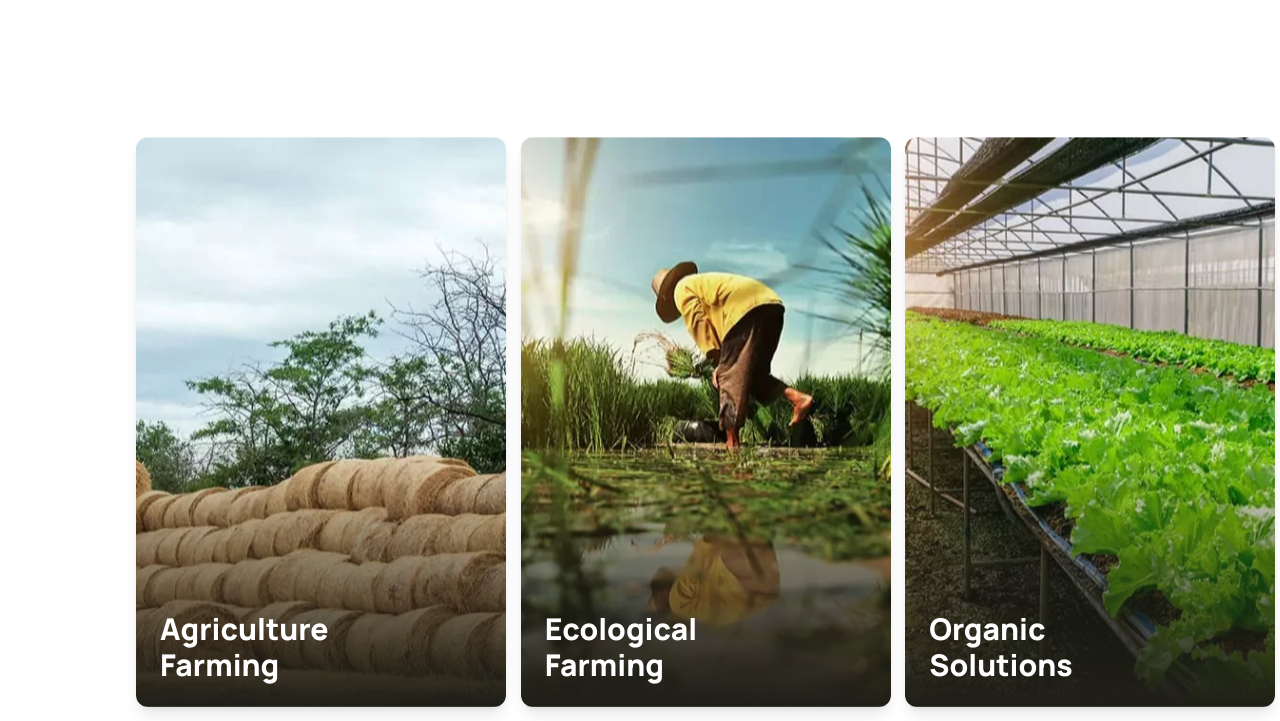
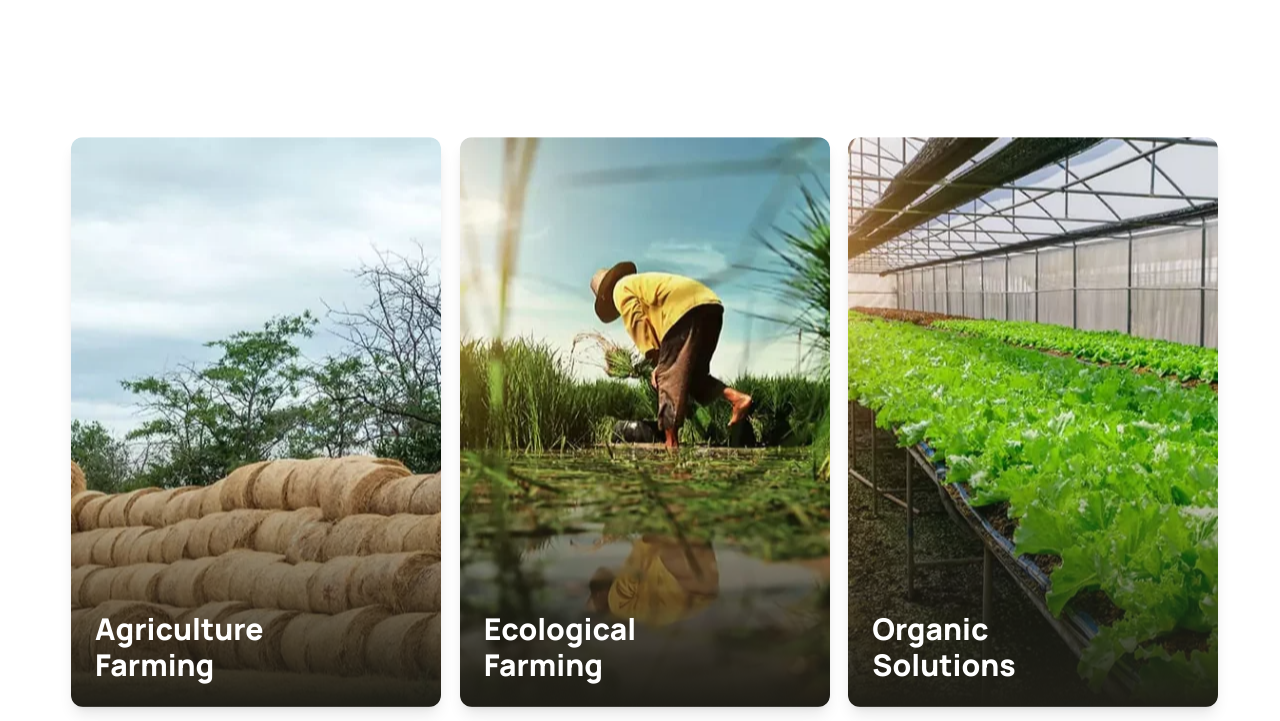
Before and after one commit to karnakeu/Agro-landing, a React (Vite) app: page /projects in a window 1280 px wide. Shown: the part 497-1218 px from the top of the page. Built offline with nearby package versions, Linux system fonts and the light colour scheme.

Commit message:
some changes project

```diff
--- a/src/Projects/Projects.jsx
+++ b/src/Projects/Projects.jsx
@@ -18,23 +18,24 @@ const Projects = () => {
   ];
 
   return (
-        <div className="grid grid-cols-3 gap-4 p-4 w-[1170px] mt-[450px] mx-[120px]">
+    <div className="flex justify-center items-center min-h-screen mt-[450px]">
+      <div className="grid grid-cols-1 md:grid-cols-2 lg:grid-cols-3 gap-7 p-4 max-w-[1170px]">
         {items.map((item, index) => (
           <div
             key={index}
-                className={`relative w-[370px] h-[570px] bg-cover bg-center rounded-xl shadow-lg`}
+            className="relative w-[370px] h-[570px] bg-cover bg-center rounded-xl shadow-lg"
             style={{ backgroundImage: `url(${item.image})` }}
           >
             {item.title && (
-                    <div className="absolute w-[168px] bottom-4 left-4  bg-opacity-50 white text-3xl  text-left font-manrope-extrabold p-2 rounded">
+              <div className="absolute w-[168px] bottom-4 left-4 bg-opacity-50 text-white text-3xl font-manrope-extrabold p-2 rounded">
                 {item.title}
               </div>
             )}
           </div>
         ))}
       </div>
+    </div>
   );
 };
 
-
-export default Projects
+export default Projects;
```
Lines whose indentation alone changed are shown as unchanged.
